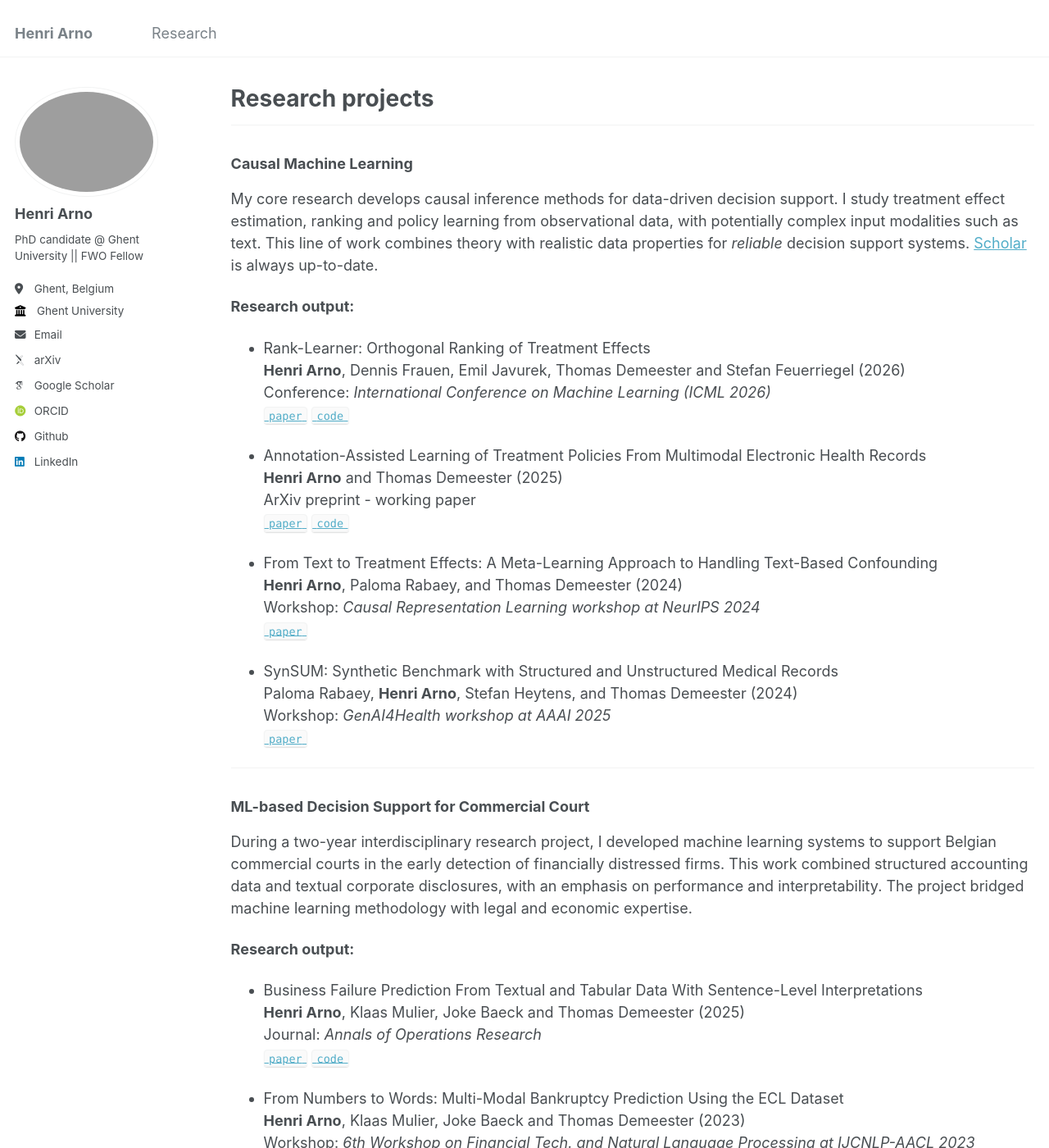
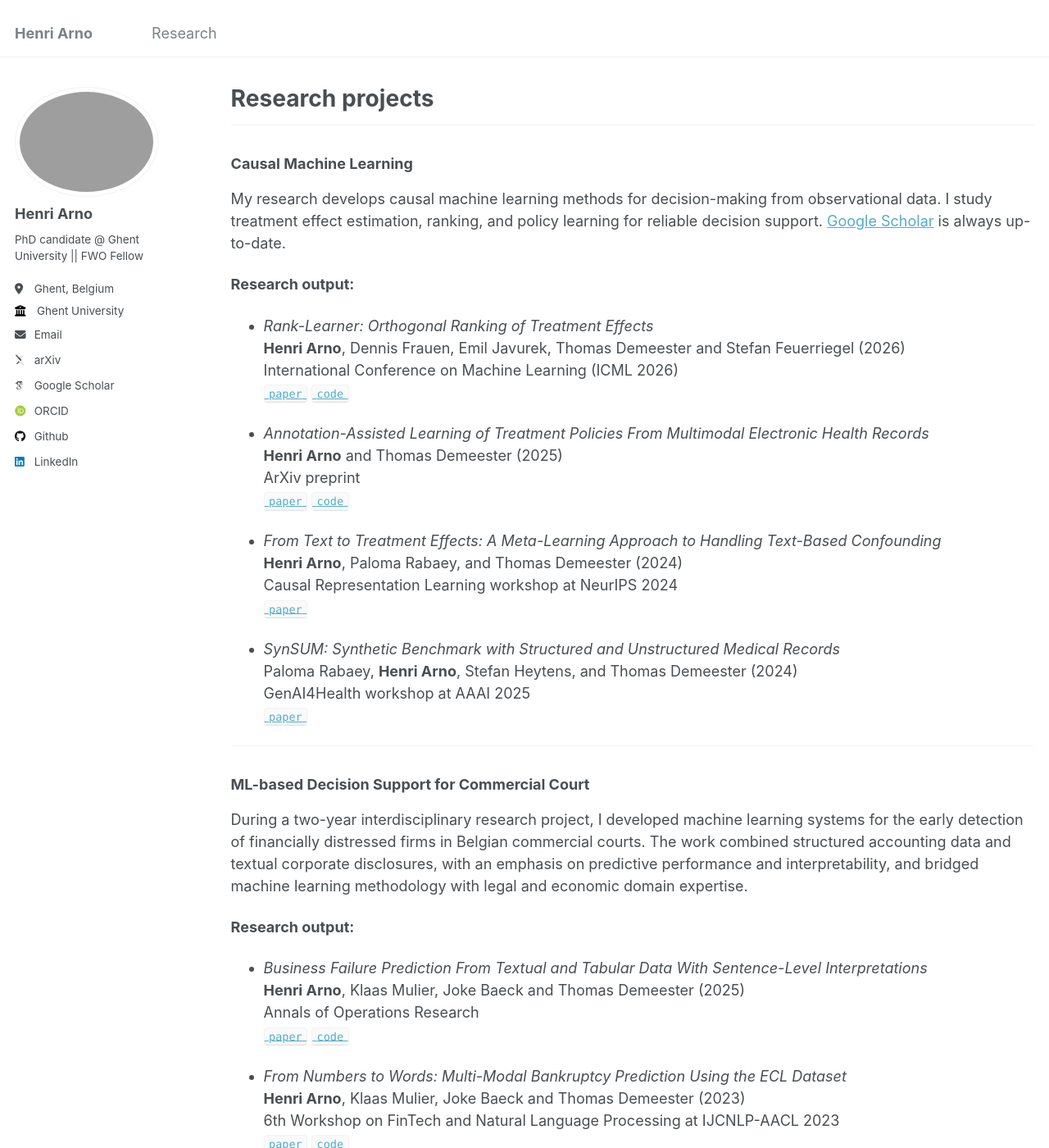
Before and after one commit to HenriArno/HenriArno.github.io, a Jekyll site: the page built from _pages/research.md, in a window 1280 px wide and 1400 px high. Shown: the whole window at 82% size. Built offline with Jekyll 4.4.1, drawn with Linux system fonts in a browser that asks for light colours; some web fonts are replaced; some of the changed text lies outside the part shown.

Commit message:
Update research.md

```diff
--- a/_pages/research.md
+++ b/_pages/research.md
@@ -5,58 +5,57 @@ permalink: /research/
 ---
 ---
 ### Causal Machine Learning
-My core research develops causal inference methods for data-driven decision support. I study treatment effect estimation, ranking and policy learning from observational data, with potentially complex input modalities such as text. This line of work combines theory with realistic data properties for *reliable* decision support systems. [Scholar](https://scholar.google.be/citations?user=ce8BmFgAAAAJ&hl=nl) is always up-to-date.
+My research develops causal machine learning methods for decision-making from observational data. I study treatment effect estimation, ranking, and policy learning for reliable decision support. [Google Scholar](https://scholar.google.be/citations?user=ce8BmFgAAAAJ&hl=nl) is always up-to-date.
 
 **Research output:**
-- Rank-Learner: Orthogonal Ranking of Treatment Effects
+- *Rank-Learner: Orthogonal Ranking of Treatment Effects*
 **Henri Arno**, Dennis Frauen, Emil Javurek, Thomas Demeester and Stefan Feuerriegel (2026)
-Conference: *International Conference on Machine Learning (ICML 2026)*
+International Conference on Machine Learning (ICML 2026)
 [`paper`](https://arxiv.org/abs/2602.03517) [`code`](https://github.com/henriarnoUG/rank-learner)
 
-- Annotation-Assisted Learning of Treatment Policies From Multimodal Electronic Health Records
+- *Annotation-Assisted Learning of Treatment Policies From Multimodal Electronic Health Records*
 **Henri Arno** and Thomas Demeester (2025)
-ArXiv preprint - working paper
+ArXiv preprint
 [`paper`](https://arxiv.org/abs/2507.20993) [`code`](https://anonymous.4open.science/r/causal-ehr/README.md)
 
-- From Text to Treatment Effects: A Meta-Learning Approach to Handling Text-Based Confounding
+- *From Text to Treatment Effects: A Meta-Learning Approach to Handling Text-Based Confounding*
 **Henri Arno**, Paloma Rabaey, and Thomas Demeester (2024)
-Workshop: *Causal Representation Learning workshop at NeurIPS 2024*
+Causal Representation Learning workshop at NeurIPS 2024
 [`paper`](https://arxiv.org/abs/2409.15503v3)
 
-- SynSUM: Synthetic Benchmark with Structured and Unstructured Medical Records
+- *SynSUM: Synthetic Benchmark with Structured and Unstructured Medical Records*
 Paloma Rabaey, **Henri Arno**, Stefan Heytens, and Thomas Demeester (2024)
-Workshop: *GenAI4Health workshop at AAAI 2025*
+GenAI4Health workshop at AAAI 2025
 [`paper`](https://arxiv.org/abs/2409.08936v2)
 
 ---
 ### ML-based Decision Support for Commercial Court
-During a two-year interdisciplinary research project, I developed machine learning systems to support Belgian commercial courts in the early detection of financially distressed firms. This work combined structured accounting data and textual corporate disclosures, with an emphasis on performance and interpretability. The project bridged machine learning methodology with legal and economic expertise.
-
+During a two-year interdisciplinary research project, I developed machine learning systems for the early detection of financially distressed firms in Belgian commercial courts. The work combined structured accounting data and textual corporate disclosures, with an emphasis on predictive performance and interpretability, and bridged machine learning methodology with legal and economic domain expertise.
 
 **Research output:**
-- Business Failure Prediction From Textual and Tabular Data With Sentence-Level Interpretations
+- *Business Failure Prediction From Textual and Tabular Data With Sentence-Level Interpretations*
 **Henri Arno**, Klaas Mulier, Joke Baeck and Thomas Demeester (2025)
-Journal: *Annals of Operations Research*
+Annals of Operations Research
 [`paper`](https://link.springer.com/article/10.1007/s10479-025-06574-z) [`code`](https://github.com/henriarnoUG/ECL)
 
-- From Numbers to Words: Multi-Modal Bankruptcy Prediction Using the ECL Dataset
+- *From Numbers to Words: Multi-Modal Bankruptcy Prediction Using the ECL Dataset*
 **Henri Arno**, Klaas Mulier, Joke Baeck and Thomas Demeester (2023)
-Workshop: *6th Workshop on Financial Tech. and Natural Language Processing at IJCNLP-AACL 2023*
+6th Workshop on FinTech and Natural Language Processing at IJCNLP-AACL 2023
 [`paper`](https://aclanthology.org/2023.finnlp-2.2/) [`code`](https://github.com/henriarnoUG/ECL)
 
-- Next-Year Bankruptcy Prediction from Textual Data: Benchmark and Baselines
+- *Next-Year Bankruptcy Prediction from Textual Data: Benchmark and Baselines*
 **Henri Arno**, Klaas Mulier, Joke Baeck and Thomas Demeester (2022)
-Workshop: *4th Workshop on Financial Tech. and Natural Language Processing at IJCAI-ECAI 2022*
+4th Workshop on FinTech and Natural Language Processing at IJCAI-ECAI 2022
 [`paper`](https://aclanthology.org/2022.finnlp-1.25/) [`code`](https://github.com/henriarnoUG/ECL)
 
 ---
 
-- Developing an AI Model for the Detection of Financially Distressed Companies by Belgian Commercial Courts
+- *Developing an AI Model for the Detection of Financially Distressed Companies by Belgian Commercial Courts*
 Joke Baeck, **Henri Arno**, Stijn Van Ruymbeke, Aruna Audenaert, Tibe Habils, Klaas Mulier, and Thomas Demeester (2025)
-Journal: *The European Insolvency and Restructuring Journal*
+The European Insolvency and Restructuring Journal
 [`paper`](https://eirjournal.com/article/view/23613)
 
-- Ontwikkeling van een AI-Model voor de Kamer voor Ondernemingen in Moeilijkheden bij de ondernemingsrechtbank
+- Ontwikkeling van een AI-Model voor de Kamer voor Ondernemingen in Moeilijkheden bij de ondernemingsrechtbank*
 Joke Baeck, **Henri Arno**, Tibe Habils, Klaas Mulier and Thomas Demeester (2024)
-Journal: *Tijdschrift voor Privaatrecht (Dutch)*
+Tijdschrift voor Privaatrecht (Dutch)
 [`paper`](https://biblio.ugent.be/publication/01J9X3QVPZWV4XMKX0ZHA5D06J)
```
